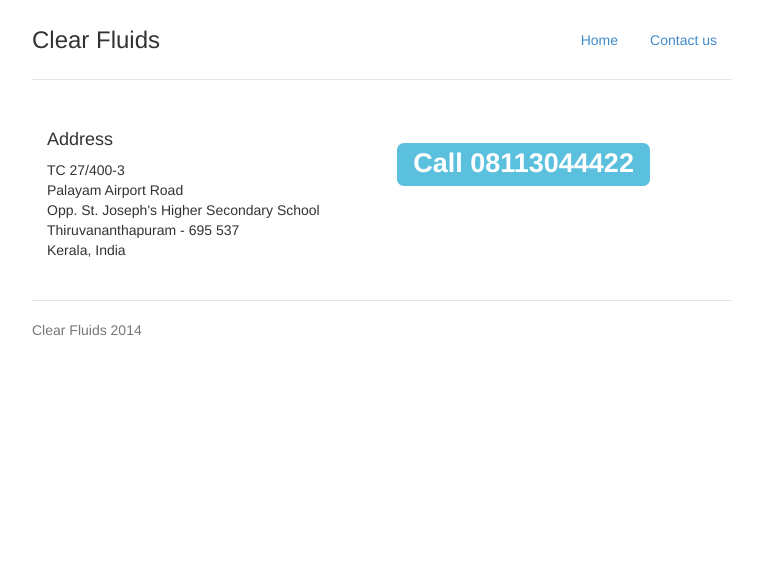
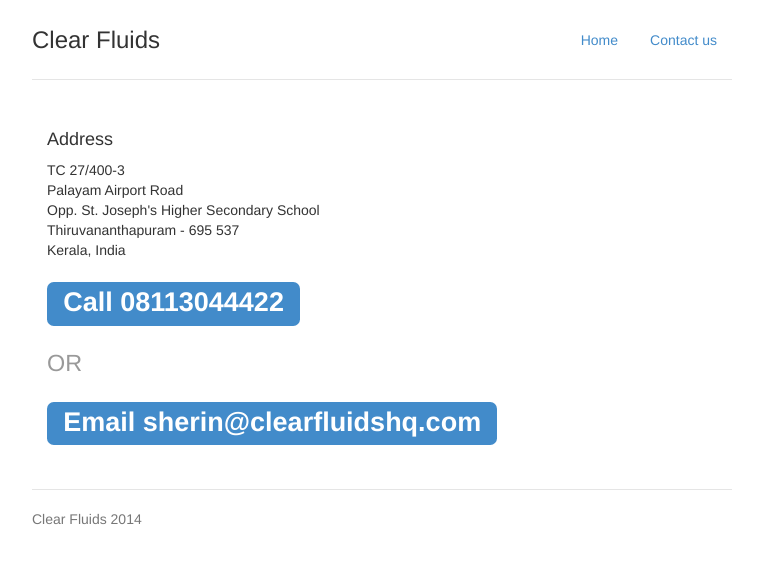
Before and after one commit to slkln/slkln.github.io, a Jekyll site: the page built from contact.html, in a window 1280 px wide. Shown: the top 564 px of the page, without its empty margins (258-1021 px from the left). Built offline with Jekyll 4.4.1, drawn with Linux system fonts in a browser that asks for light colours; Markdown is read by kramdown in place of the engine named in the settings.

Commit message:
Add email to contact page.

```diff
--- a/contact.html
+++ b/contact.html
@@ -4,7 +4,7 @@ title: Clear Fluids
 ---
 
 <div class="row marketing">
-  <div class="col-lg-6">
+  <div class="col-lg-12">
     <h4>Address</h4>
     <ul class="nav">
       <li>TC 27/400-3</li>
@@ -15,7 +15,9 @@ title: Clear Fluids
     </ul>
   </div>
 
-  <div class="col-lg-6">
-    <h1><span class="label label-info">Call 08113044422</span></h1>
+  <div class="col-lg-12">
+    <h1><span class="label label-primary">Call 08113044422</span></h1>
+    <h1><small>OR</small></h1>
+    <h1><span class="label label-primary">Email sherin@clearfluidshq.com</span></h1>
   </div>
 </div>
```
